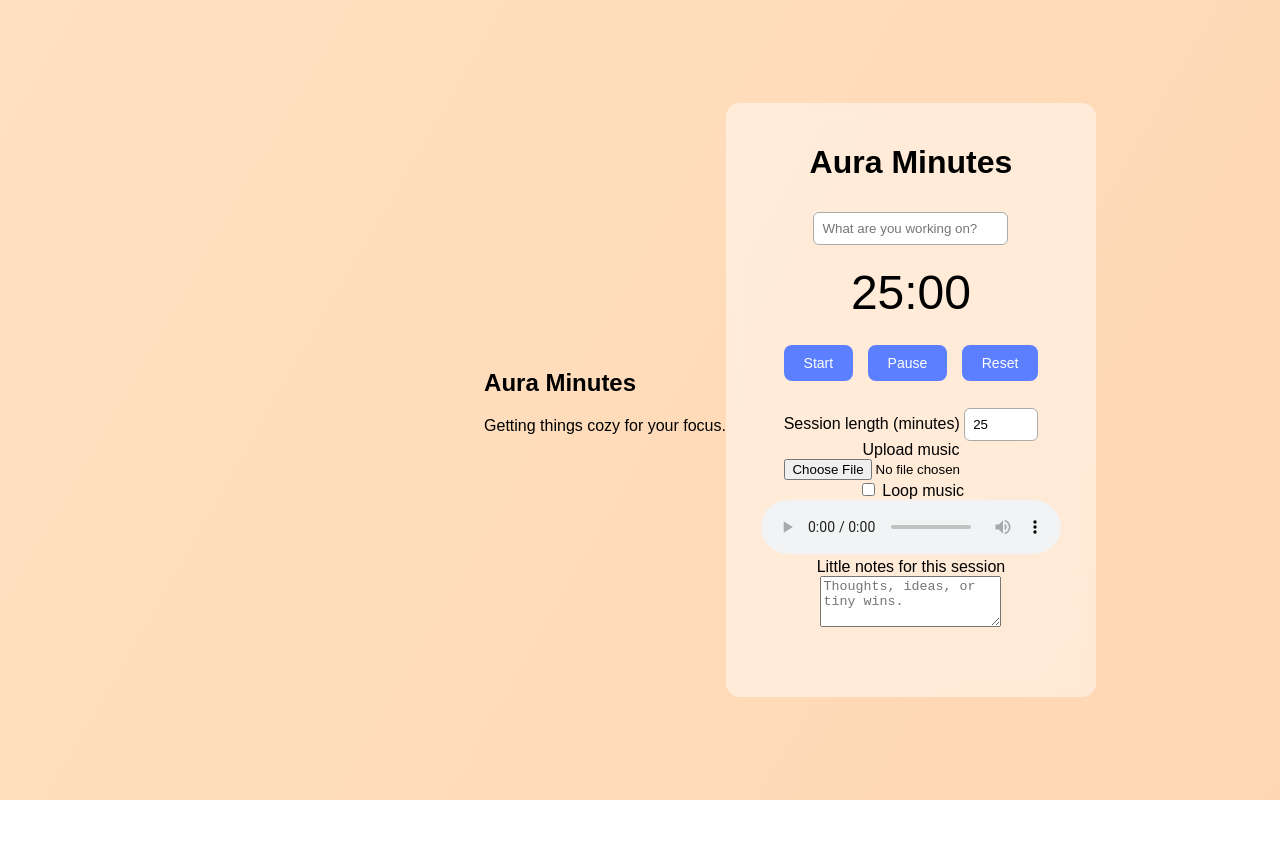
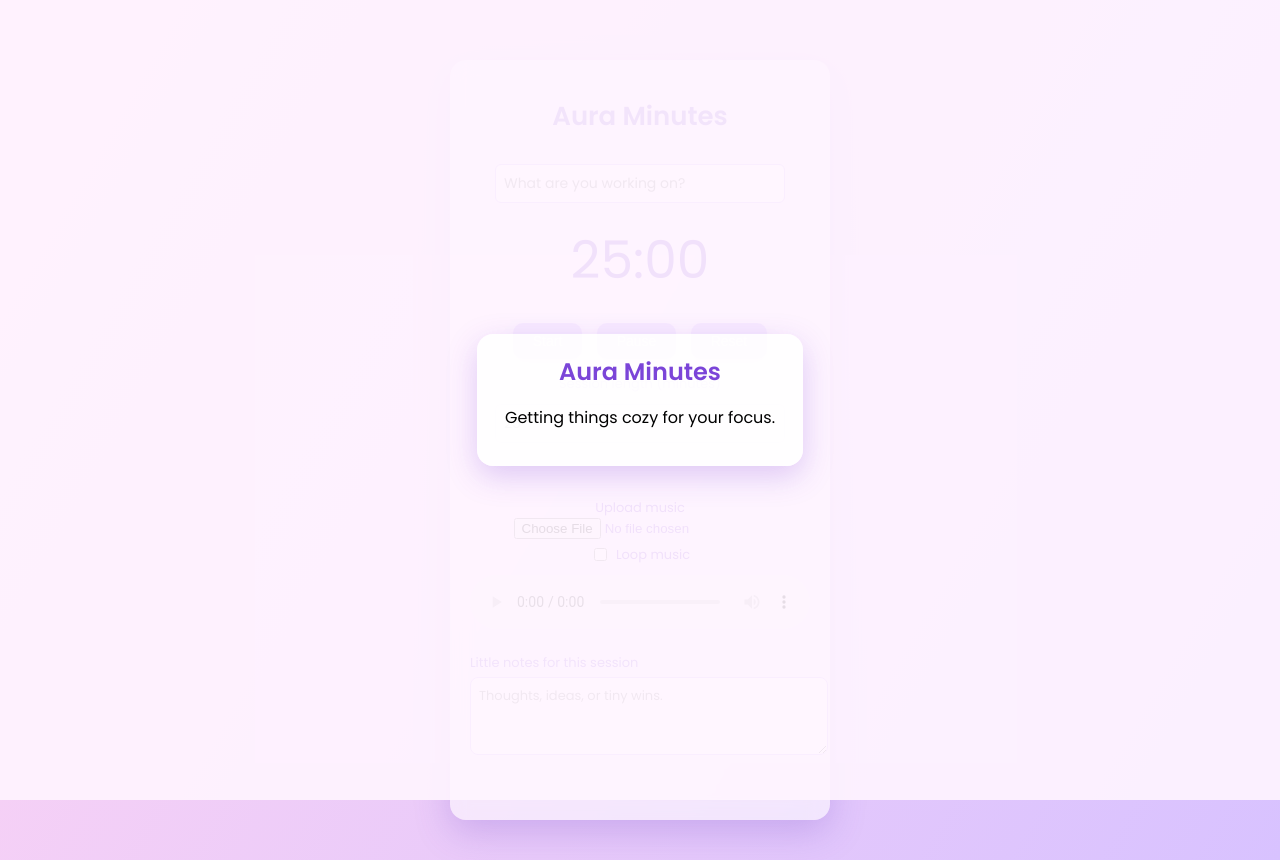
Before and after one commit to Rortuza/Timer, a plain HTML site: page index.html in a window 1280 px wide. Before the commit the page ends 800 px from the top, so only its background shows below. Drawn offline with Linux system fonts and the light colour scheme.

Commit message:
Refactor styles for improved aesthetics and transitions
Updated styles for body, container, buttons, and inputs with new font and colors.

```diff
--- a/style.css
+++ b/style.css
@@ -1,94 +1,279 @@
+@import url("https://fonts.googleapis.com/css2?family=Poppins:wght@300;400;500;600&display=swap");
+
 body {
   margin: 0;
-  font-family: Arial, sans-serif;
-  transition: background 2s;
-  background: linear-gradient(120deg, #d9e7ff, #f4f7ff);
+  font-family: "Poppins", Arial, sans-serif;
+  background: linear-gradient(120deg, #ffd5f3, #d8c2ff);
+  transition: background 1.5s ease;
   min-height: 100vh;
+  overflow: hidden;
+}
+
+/* Splash */
+
+#splash {
+  position: fixed;
+  inset: 0;
   display: flex;
   justify-content: center;
   align-items: center;
+  background: rgba(255, 245, 255, 0.9);
+  z-index: 30;
+  transition: opacity 0.8s ease;
 }
 
+#splash.hidden {
+  opacity: 0;
+  pointer-events: none;
+}
+
+#splashContent {
+  text-align: center;
+  padding: 20px 28px;
+  border-radius: 16px;
+  background: rgba(255, 255, 255, 0.85);
+  box-shadow: 0 10px 30px rgba(123, 69, 216, 0.25);
+}
+
+#splashContent h2 {
+  margin: 0 0 8px;
+  color: #7b45d8;
+}
+
+/* Canvas for particles and confetti */
+
+#confettiCanvas {
+  position: fixed;
+  top: 0;
+  left: 0;
+  width: 100%;
+  height: 100%;
+  pointer-events: none;
+  z-index: 0;
+}
+
+/* Main card */
+
 #container {
+  position: relative;
+  z-index: 10;
   text-align: center;
   padding: 20px;
-  width: 330px;
-  background: rgba(255, 255, 255, 0.45);
-  backdrop-filter: blur(8px);
-  border-radius: 14px;
+  width: 340px;
+  margin: 60px auto 40px;
+  background: rgba(255, 255, 255, 0.55);
+  backdrop-filter: blur(10px);
+  border-radius: 16px;
+  box-shadow: 0 12px 35px rgba(116, 74, 204, 0.25);
+  opacity: 0;
+  transform: translateY(16px);
+  animation: fadeInUp 0.8s ease forwards;
 }
+
+#container.active {
+  box-shadow: 0 0 35px rgba(152, 101, 255, 0.6);
+}
+
+/* Title */
 
 #title {
   cursor: pointer;
   user-select: none;
+  font-weight: 600;
+  font-size: 26px;
+  color: #7b45d8;
+  transition: transform 0.4s ease, text-shadow 0.4s ease;
 }
 
+#title.idle {
+  animation: idlePulse 2s ease-in-out infinite;
+}
+
+@keyframes idlePulse {
+  0% { transform: scale(1); text-shadow: 0 0 0 rgba(123, 69, 216, 0.3); }
+  50% { transform: scale(1.03); text-shadow: 0 0 18px rgba(123, 69, 216, 0.7); }
+  100% { transform: scale(1); text-shadow: 0 0 0 rgba(123, 69, 216, 0.3); }
+}
+
+/* Timer */
+
 #timerDisplay {
-  font-size: 48px;
+  font-size: clamp(38px, 10vw, 50px);
   margin: 20px 0;
+  color: #6f2bd4;
   animation: breathe 3s ease-in-out infinite;
 }
 
 @keyframes breathe {
-  0 percent { transform: scale(1); }
-  50 percent { transform: scale(1.04); }
-  100 percent { transform: scale(1); }
+  0% { transform: scale(1); }
+  50% { transform: scale(1.05); }
+  100% { transform: scale(1); }
+}
+
+/* Buttons */
+
+#controls {
+  margin-bottom: 6px;
 }
 
 button {
+  position: relative;
   padding: 10px 20px;
   margin: 5px;
   border: none;
-  border-radius: 8px;
-  background: #5b7fff;
+  border-radius: 10px;
+  background: #b388ff;
   color: white;
+  font-size: 14px;
   cursor: pointer;
-  font-size: 14px;
+  overflow: hidden;
+  transition: transform 0.12s ease, box-shadow 0.12s ease, opacity 0.2s;
+  box-shadow: 0 4px 12px rgba(143, 101, 255, 0.4);
 }
 
 button:hover {
-  opacity: 0.85;
+  opacity: 0.9;
+  transform: translateY(-1px);
 }
 
-input[type="number"], input[type="text"] {
-  width: 80 percent;
+button:active {
+  transform: translateY(1px);
+}
+
+button .ripple {
+  position: absolute;
+  border-radius: 50%;
+  transform: translate(-50%, -50%);
+  background: rgba(255, 255, 255, 0.6);
+  animation: ripple 0.5s linear;
+  pointer-events: none;
+}
+
+@keyframes ripple {
+  from { width: 0; height: 0; opacity: 0.8; }
+  to { width: 220px; height: 220px; opacity: 0; }
+}
+
+/* Inputs */
+
+input[type="number"],
+input[type="text"] {
+  width: 80%;
   padding: 8px;
   margin-top: 10px;
   border-radius: 6px;
-  border: 1px solid #aaa;
+  border: 1px solid #c8a9ff;
+  font-family: inherit;
+  font-size: 14px;
+  outline: none;
+  transition: border-color 0.2s, box-shadow 0.2s;
+}
+
+input[type="number"]:focus,
+input[type="text"]:focus {
+  border-color: #a26cff;
+  box-shadow: 0 0 0 2px rgba(162, 108, 255, 0.2);
 }
 
 #durationBox {
-  margin-top: 12px;
+  margin-top: 10px;
+  font-size: 13px;
+  color: #7b45d8;
 }
 
-#themeSelect {
+/* Encouragement */
+
+#encouragement {
   margin-top: 15px;
-  padding: 7px;
-  border-radius: 6px;
+  font-size: 15px;
+  color: #7b45d8;
+  min-height: 22px;
 }
 
-#message {
-  margin-top: 20px;
-  font-size: 14px;
-  height: 26px;
+/* Music */
+
+#musicPlayer {
+  margin-top: 18px;
+  font-size: 13px;
+  color: #6f2bd4;
 }
 
-/* Themes */
-body.calm {
-  background: linear-gradient(120deg, #cce3ff, #eef4ff);
+#music {
+  width: 100%;
+  margin-top: 8px;
 }
 
-body.cozy {
-  background: linear-gradient(120deg, #ffe0c1, #ffd7b3);
+#musicControls {
+  margin-top: 6px;
 }
 
-body.sharp {
-  background: linear-gradient(120deg, #d2d2d2, #f1f1f1);
+.loopLabel {
+  display: inline-flex;
+  align-items: center;
+  gap: 6px;
+  font-size: 13px;
 }
 
-/* Mobile */
-@media(max-width: 500px) {
-  #container { width: 90 percent; }
-  #timerDisplay { font-size: 40px; }
+/* Notes */
+
+#notesBox {
+  margin-top: 18px;
+  text-align: left;
+  font-size: 13px;
+  color: #7b45d8;
 }
+
+#notesBox label {
+  display: block;
+  margin-bottom: 4px;
+}
+
+#notes {
+  width: 100%;
+  resize: vertical;
+  min-height: 60px;
+  max-height: 140px;
+  padding: 8px;
+  border-radius: 8px;
+  border: 1px solid #c8a9ff;
+  font-family: inherit;
+  font-size: 13px;
+  outline: none;
+  transition: border-color 0.2s, box-shadow 0.2s;
+}
+
+#notes:focus {
+  border-color: #a26cff;
+  box-shadow: 0 0 0 2px rgba(162, 108, 255, 0.2);
+}
+
+/* Message */
+
+#message {
+  margin-top: 15px;
+  font-size: 14px;
+  height: 24px;
+  color: #6f2bd4;
+}
+
+/* Animations */
+
+@keyframes fadeInUp {
+  from {
+    opacity: 0;
+    transform: translateY(16px);
+  }
+  to {
+    opacity: 1;
+    transform: translateY(0);
+  }
+}
+
+/* Mobile tweaks */
+
+@media (max-width: 500px) {
+  #container {
+    width: 90%;
+    margin-top: 40px;
+  }
+}
```
